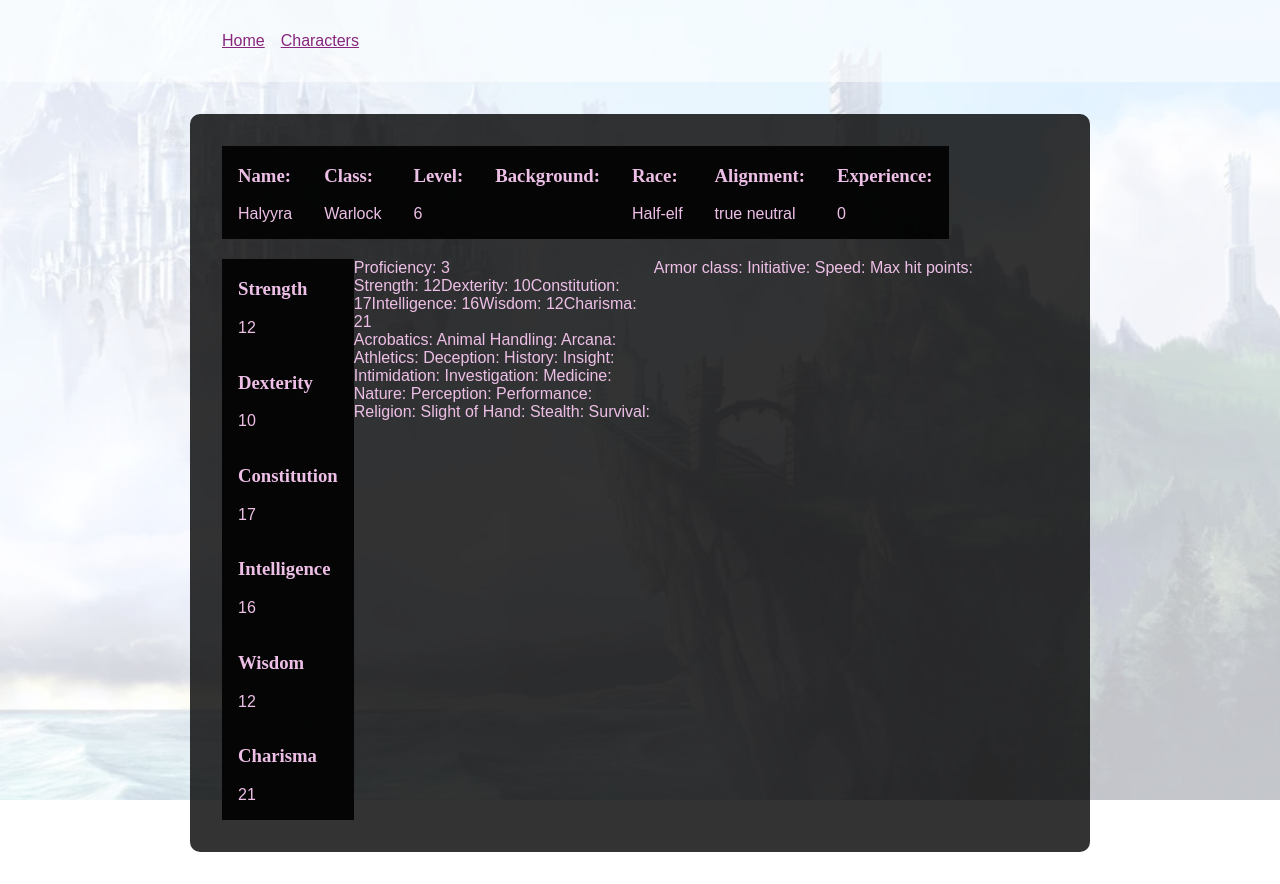
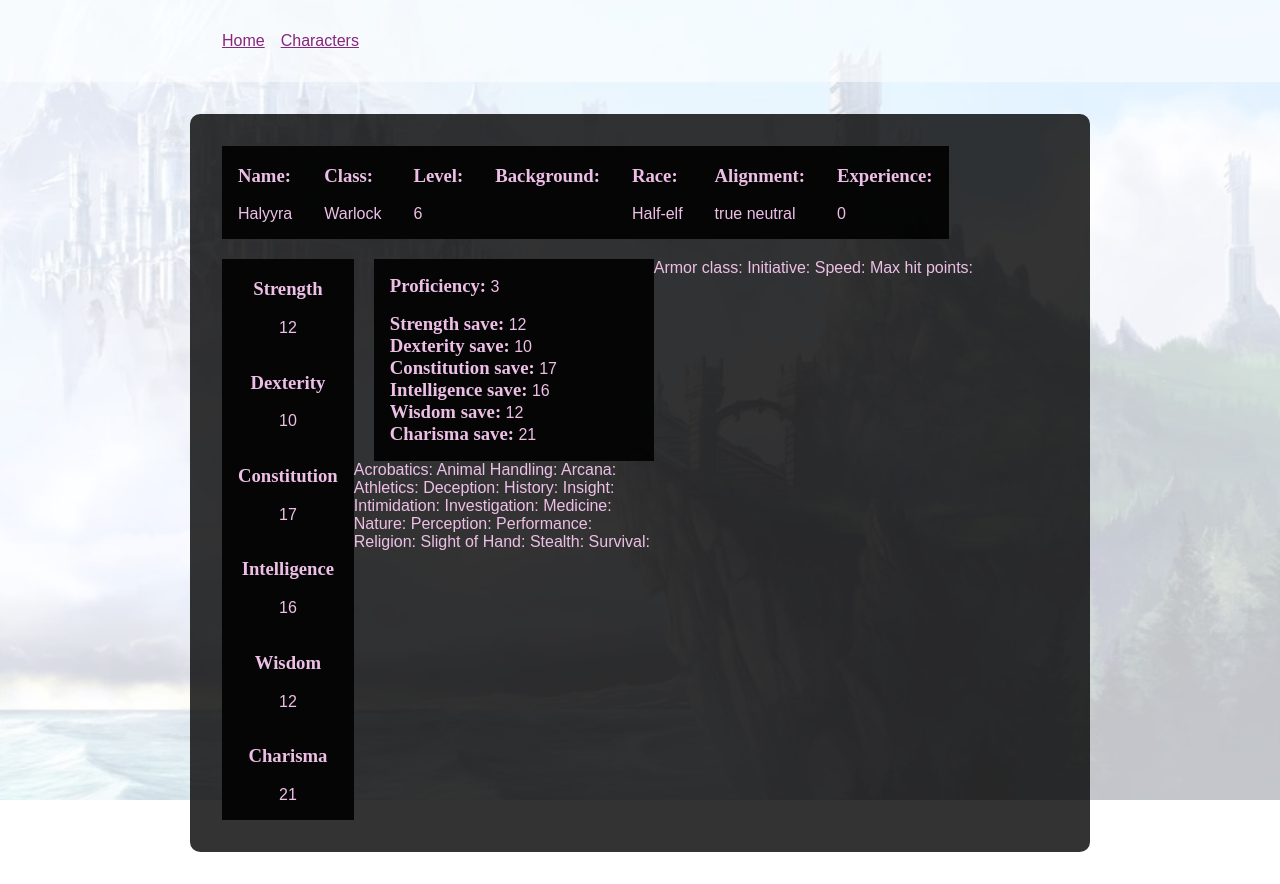
Before and after one commit to ogdenstudios/feyrun, a Nuxt app: page /characters/jenn in a window 1280 px wide. Built offline with nearby package versions, Linux system fonts and the light colour scheme; a web font is replaced by a local one.

Commit message:
add saves

```diff
--- a/components/Abilities.vue
+++ b/components/Abilities.vue
@@ -45,6 +45,7 @@ export default {
   &__item {
     background: rgba(0, 0, 0, 0.9);
     padding: 0 1em 1em 1em;
+    text-align: center;
   }
 }
 </style>
--- a/components/PlayerCharacter.vue
+++ b/components/PlayerCharacter.vue
@@ -3,7 +3,10 @@
     <CharacterInfo :info="pc.character_info" />
     <Abilities :abilities="pc.ability_scores" />
     <div class="derivedScores">
-      <div>Proficiency: {{ pc.proficiency }}</div>
+      <div class="proficiency">
+        <h3>Proficiency:</h3>
+        <span> {{ amnesia(true) ? pc.proficiency : '' }}</span>
+      </div>
       <SavingThrows :scores="pc.ability_scores" :proficiency="pc.proficiency" />
       <Skills
         :scores="pc.ability_scores"
@@ -39,7 +42,7 @@ export default {
 }
 </script>
 
-<style scoped>
+<style scoped lang="scss">
 article {
   display: flex;
   flex-wrap: wrap;
@@ -49,4 +52,12 @@ article {
   display: flex;
   flex-direction: column;
 }
+.proficiency {
+  background: rgba(0, 0, 0, 0.9);
+  margin-left: 20px;
+  padding: 1em;
+  h3 {
+    display: inline;
+  }
+}
 </style>
--- a/components/SavingThrows.vue
+++ b/components/SavingThrows.vue
@@ -1,11 +1,29 @@
 <template>
-  <div>
-    <span>Strength: {{ scores.strength }}</span>
-    <span>Dexterity: {{ scores.dexterity }}</span>
-    <span>Constitution: {{ scores.constitution }}</span>
-    <span>Intelligence: {{ scores.intelligence }}</span>
-    <span>Wisdom: {{ scores.wisdom }}</span>
-    <span>Charisma: {{ scores.charisma }}</span>
+  <div class="saves">
+    <div class="saves__item">
+      <h3>Strength save:</h3>
+      {{ amnesia(true) ? scores.strength : '' }}
+    </div>
+    <div class="savess__item">
+      <h3>Dexterity save:</h3>
+      {{ amnesia(true) ? scores.dexterity : '' }}
+    </div>
+    <div class="saves__item">
+      <h3>Constitution save:</h3>
+      {{ amnesia(true) ? scores.constitution : '' }}
+    </div>
+    <div class="saves__item">
+      <h3>Intelligence save:</h3>
+      {{ amnesia(true) ? scores.intelligence : '' }}
+    </div>
+    <div class="saves__item">
+      <h3>Wisdom save:</h3>
+      {{ amnesia(true) ? scores.wisdom : '' }}
+    </div>
+    <div class="saves__item">
+      <h3>Charisma save:</h3>
+      {{ amnesia(true) ? scores.charisma : '' }}
+    </div>
   </div>
 </template>
 
@@ -23,3 +41,14 @@ export default {
   }
 }
 </script>
+
+<style scoped>
+.saves {
+  margin-left: 20px;
+  background: rgba(0, 0, 0, 0.9);
+  padding: 0 1em 1em 1em;
+}
+h3 {
+  display: inline;
+}
+</style>
```
